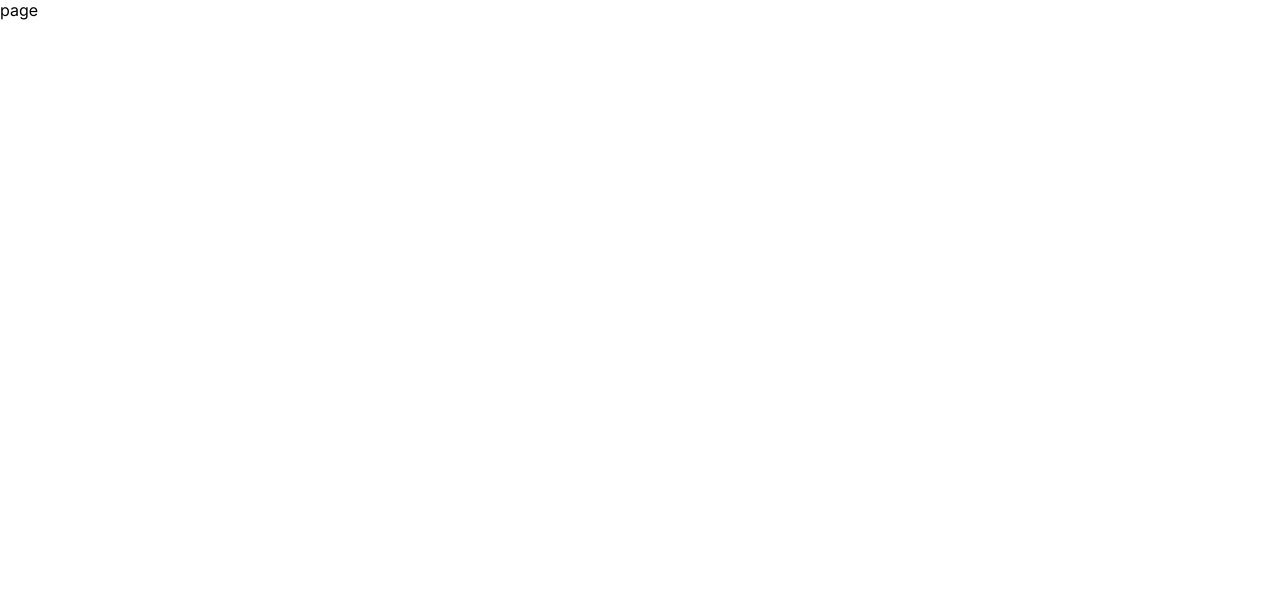
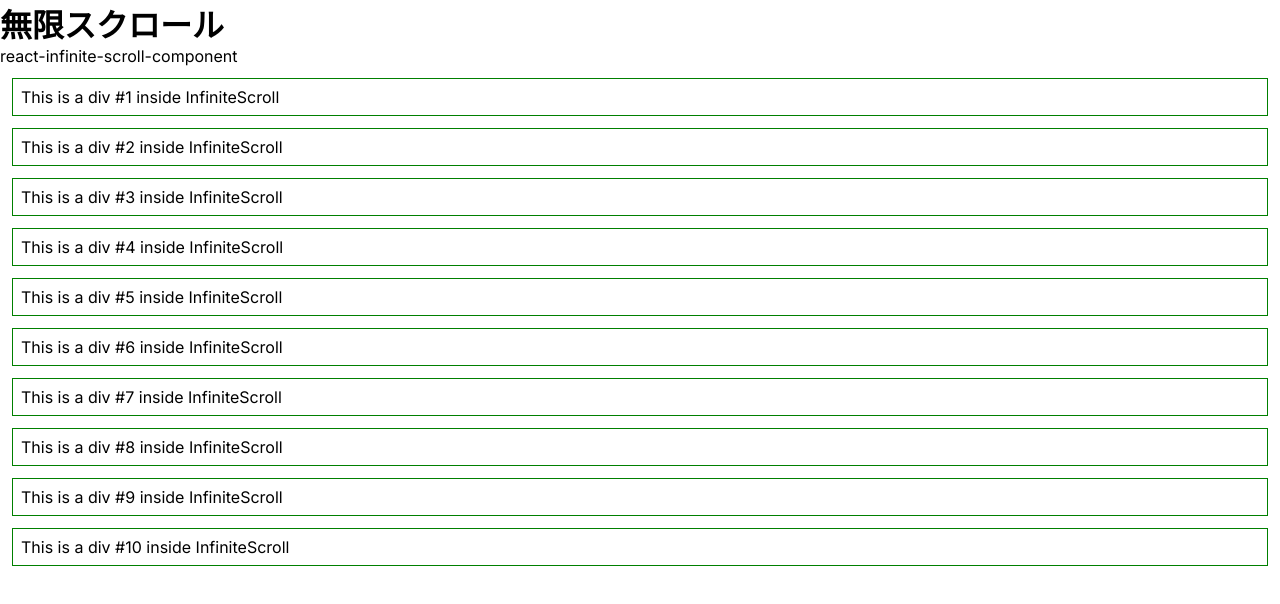
Before and after one commit to syab-syab/NextJsAllClientComponent, a Next.js app: page /infinite-scroll in a window 1280 px wide. Shown: the top 604 px of the page. Built offline with nearby package versions, Linux system fonts and the light colour scheme.

Commit message:
無限スクロール完成(ローカルデータ)

```diff
--- a/app/infinite-scroll/page.tsx
+++ b/app/infinite-scroll/page.tsx
@@ -1,9 +1,65 @@
+"use client"
+import InfiniteScroll from 'react-infinite-scroll-component';
+// https://github.com/ankeetmaini/react-infinite-scroll-component
+import React, { useState } from 'react'
+
+
 // 未実装
 // 無限スクロール
 
+const style = {
+  border: "1px solid green",
+  margin: 12,
+  padding: 8
+}
+
 const page = () => {
+  // useStateは型定義した方が良いかも
+  const [dataSource, setDataSource] = useState(Array.from({length: 20}))
+  const [hasMore, setHasMore] = useState(true)
+  const fetchMoreData = () => {
+    if (dataSource.length < 200) {
+      // making api call
+      setTimeout(() => {
+        setDataSource(dataSource.concat(Array.from({length: 20})))
+      }, 500)
+    } else {
+      setHasMore(false)
+    }
+
+  }
+
   return (
-    <div>page</div>
+    <>
+      <h1>無限スクロール</h1>
+      <p>react-infinite-scroll-component</p>
+      <div
+        id='parentScrollDiv'
+        style={{
+          height: 500,
+          overflow: 'auto'
+        }}
+      >
+        <InfiniteScroll
+          dataLength={dataSource.length}
+          next={fetchMoreData}
+          hasMore={hasMore}
+          loader={<p>Loading...</p>}
+          endMessage={<p>You are all set!</p>}
+          // height={500}
+          scrollableTarget="parentScrollDiv"
+        >
+          {dataSource.map((item, index) => {
+            return (
+              <div key={index} style={style}>
+                This is a div #{index + 1} inside InfiniteScroll
+              </div>
+            )
+          })}
+        </InfiniteScroll>
+      </div>
+
+    </>
   )
 }
 
--- a/app/page.tsx
+++ b/app/page.tsx
@@ -17,7 +17,7 @@
 
   return (
     <main className={styles.main}>
-      <h1 className={Roboto900.className}>とりあえずすべてをクライアントコンポーネントで作成する</h1>
+      <h1 className={Roboto900.className}>とりあえず大体のコンポーネントをクライアントコンポーネントで作成する</h1>
       <Link href="/client">
         クライアントコンポーネントの状態管理テスト
       </Link>
@@ -33,6 +33,9 @@
       <Link href="page-test">
         ページネーションテスト
       </Link>
+      <Link href="infinite-scroll">
+        無限スクロール
+      </Link>
       <button onClick={() => router.push('/dynamic-test')}>ダイナミックルーティングのテスト(useRouter)</button>
     </main>
   )
```
Also changed, not shown: package.json (+5 -3 lines), 1 other file (tests, documents, lock files or other folders).
